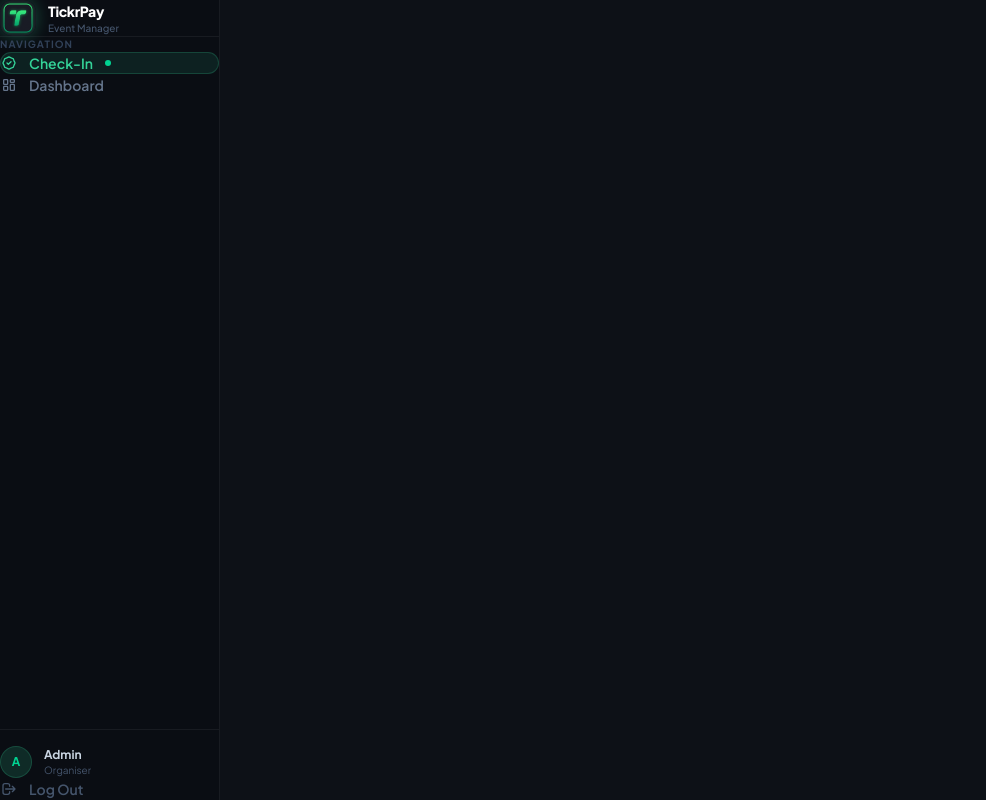
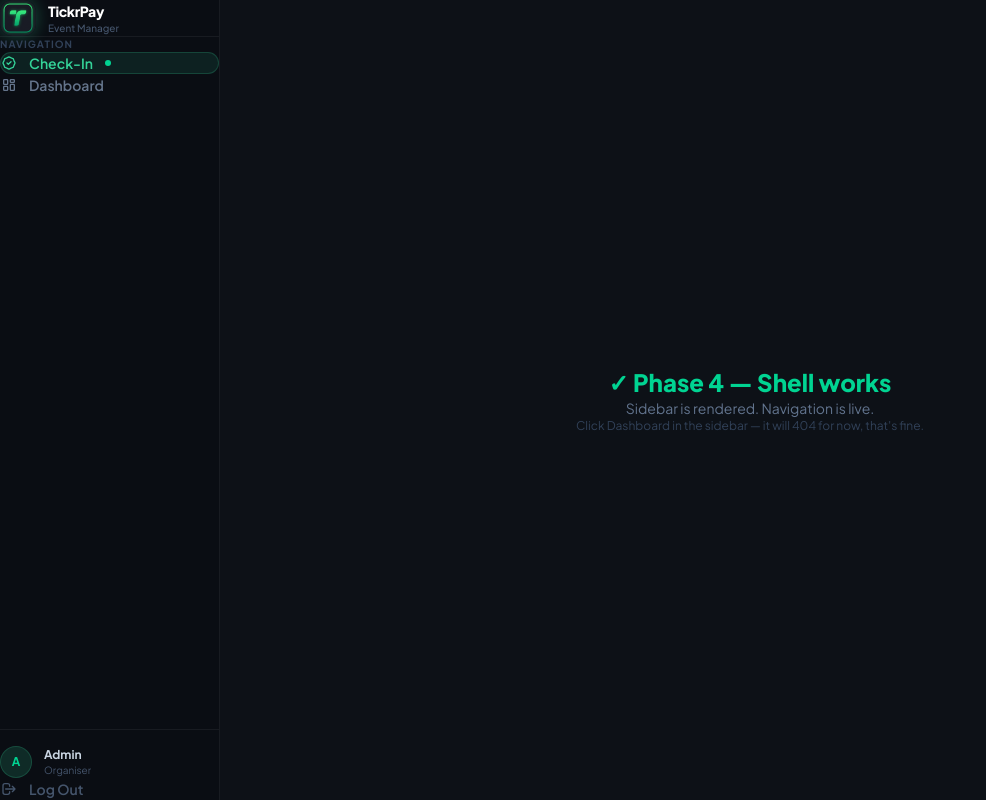
Before and after one commit to georgegoodluck/TickrPay, a Next.js app in the folder tickrpay/: page / in a window 1280 px wide. Shown: the whole page, without its empty margins (0-986 px from the left). Built offline with nearby package versions, Linux system fonts and the light colour scheme.

Commit message:
feat: build app shell

```diff
--- a/tickrpay/app/layout.tsx
+++ b/tickrpay/app/layout.tsx
@@ -1,42 +1,17 @@
-/* eslint-disable @next/next/no-page-custom-font */
-import type { Metadata } from "next";
-import { Geist, Geist_Mono } from "next/font/google";
-// @ts-expect-error - No types available for this package
-import "./globals.css";
-
-const geistSans = Geist({
-  variable: "--font-geist-sans",
-  subsets: ["latin"],
-});
-
-const geistMono = Geist_Mono({
-  variable: "--font-geist-mono",
-  subsets: ["latin"],
-});
+import type { Metadata } from 'next';
+import './globals.css';
 
 export const metadata: Metadata = {
-  title: "TickrPay",
-  description:
-    "A Modern event check-in system built to help organizers confirm payments and instantly issue unique attendee IDs during live events.",
-  icons: {
-    icon: "/logo.jpg", // Path to your logo in the public directory
-  },
+  title: 'TickrPay',
+  description: 'Event payment registration & ID issuing',
 };
 
-export default function RootLayout({
-  children,
-}: Readonly<{
-  children: React.ReactNode;
-}>) {
+export default function RootLayout({ children }: { children: React.ReactNode }) {
   return (
     <html lang="en">
       <head>
         <link rel="preconnect" href="https://fonts.googleapis.com" />
-        <link
-          rel="preconnect"
-          href="https://fonts.gstatic.com"
-          crossOrigin="anonymous"
-        />
+        <link rel="preconnect" href="https://fonts.gstatic.com" crossOrigin="anonymous" />
         <link
           href="https://fonts.googleapis.com/css2?family=Plus+Jakarta+Sans:ital,wght@0,400;0,500;0,600;0,700;0,800;1,400&display=swap"
           rel="stylesheet"
@@ -49,11 +24,7 @@ export default function RootLayout({
           input[type='number']::-webkit-outer-spin-button { -webkit-appearance: none; }
         `}</style>
       </head>
-      <body
-        className={`${geistSans.variable} ${geistMono.variable} antialiased`}
-      >
-        {children}
-      </body>
+      <body>{children}</body>
     </html>
   );
 }
--- a/tickrpay/app/page.tsx
+++ b/tickrpay/app/page.tsx
@@ -1,45 +1,21 @@
-// import { formatNaira, formatDate, generateID } from "@/lib/utils";
-// import Image from "next/image";
-
 import AppShell from "@/components/AppShell";
 
 export default function Home() {
-  // const testID = generateID("George");
-  // const testNaira = formatNaira(5000);
-  // const testDate = formatDate(new Date().toISOString());
-
   return (
-    // <div className="min-h-screen bg-[#0d1117] flex items-center justify-center">
-    //   <div className="text-center space-y-3">
-    //     <Image src="/logo.jpg" alt="Logo" height={80} width={80} className="rounded-2xl mx-auto" />
-    //     <p className="text-emerald-400 text-xl font-bold">
-    //       ✓ Phase 3 — Types & Utils
-    //     </p>
-    //     <div className="bg-white/5 border border-white/10 rounded-2xl px-8 py-5 space-y-2 text-left">
-    //       <p className="text-slate-300 text-sm">
-    //         Generated ID:{" "}
-    //         <span className="text-emerald-400 font-mono font-bold">
-    //           {testID}
-    //         </span>
-    //       </p>
-    //       <p className="text-slate-300 text-sm">
-    //         Formatted amount:{" "}
-    //         <span className="text-emerald-400 font-bold">{testNaira}</span>
-    //       </p>
-    //       <p className="text-slate-300 text-sm">
-    //         Formatted date:{" "}
-    //         <span className="text-emerald-400 font-bold">{testDate}</span>
-    //       </p>
-    //     </div>
-    //     <p className="text-slate-600 text-xs">
-    //       Refresh to see different IDs generated
-    //     </p>
-    //   </div>
-    // </div>
     <AppShell>
-      <h1 className="text-emerald-400 text-2xl font-bold">
-        Welcome to TickrPay
-      </h1>
+      <div className="flex items-center justify-center h-full min-h-[80vh]">
+        <div className="text-center space-y-3">
+          <p className="text-emerald-400 text-2xl font-extrabold">
+            ✓ Phase 4 — Shell works
+          </p>
+          <p className="text-slate-500 text-sm">
+            Sidebar is rendered. Navigation is live.
+          </p>
+          <p className="text-slate-700 text-xs">
+            Click Dashboard in the sidebar — it will 404 for now, that&apos;s fine.
+          </p>
+        </div>
+      </div>
     </AppShell>
   );
 }
--- a/tickrpay/components/AppShell.tsx
+++ b/tickrpay/components/AppShell.tsx
@@ -1,9 +1,16 @@
-import Sidebar from "./Sidebar";
+import Sidebar from './Sidebar';
 
-export default function AppShell() {
+interface Props {
+  children: React.ReactNode;
+}
+
+export default function AppShell({ children }: Props) {
   return (
-    <div>
+    <div style={{ display: 'flex', minHeight: '100vh', background: '#0d1117' }}>
       <Sidebar />
+      <main style={{ marginLeft: '220px', flex: 1, padding: '32px', minHeight: '100vh' }}>
+        {children}
+      </main>
     </div>
   );
 }
--- a/tickrpay/package.json
+++ b/tickrpay/package.json
@@ -10,8 +10,10 @@
   },
   "dependencies": {
     "@supabase/supabase-js": "^2.98.0",
+    "autoprefixer": "^10.5.0",
     "next": "16.1.6",
     "papaparse": "^5.5.3",
+    "postcss": "^8.5.14",
     "react": "19.2.3",
     "react-dom": "19.2.3"
   },
@@ -24,7 +26,7 @@
     "babel-plugin-react-compiler": "1.0.0",
     "eslint": "^9",
     "eslint-config-next": "16.1.6",
-    "tailwindcss": "^4",
+    "tailwindcss": "^4.2.4",
     "typescript": "^5"
   }
 }
```
Also changed, not shown: 1 other file (tests, documents, lock files or other folders).
